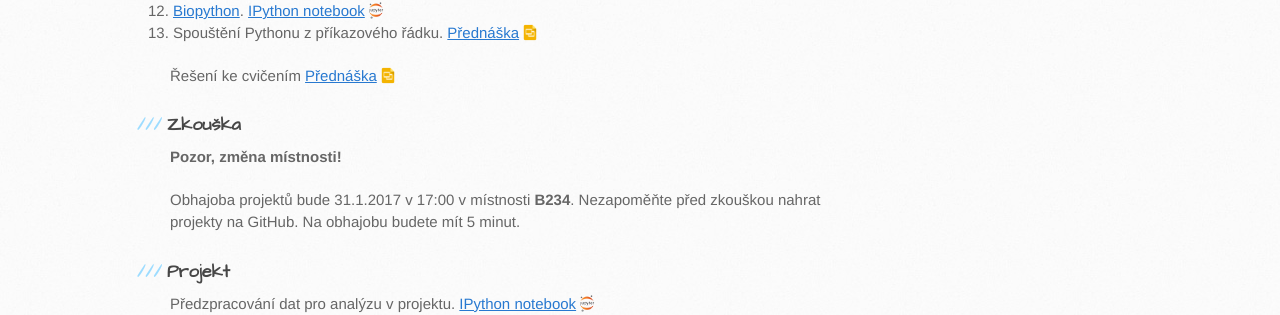
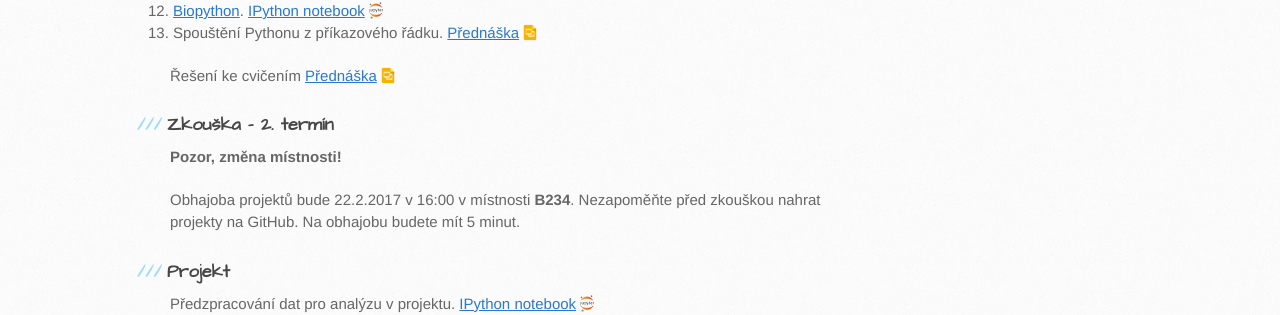
Before and after one commit to anastazie/intro_python_biol, a Jekyll site: the page built from index.md, in a window 1280 px wide. Shown: the part 1347-1662 px from the top of the page. Built offline with Jekyll 4.4.1, drawn with Linux system fonts in a browser that asks for light colours; our own code applies the rules of GitHub Pages for plain Markdown files.

Commit message:
Update index.md

```diff
--- a/index.md
+++ b/index.md
@@ -32,11 +32,11 @@ Cílem předmětu je zbavení studentů strachu z příkazového řádku a nauč
 
 Řešení ke cvičením <a href="https://docs.google.com/presentation/d/1XFS2EjUPrdbiI76mhOeFxNjPzWEUKcfJFnSob8QuzyE/edit?usp=sharing" class="presentation">Přednáška</a>
 
-### Zkouška
+### Zkouška - 2. termín
 
 **Pozor, změna místnosti!**
 
-Obhajoba projektů bude 31.1.2017 v 17:00 v místnosti **B234**.
+Obhajoba projektů bude 22.2.2017 v 16:00 v místnosti **B234**.
 Nezapoměňte před zkouškou nahrat projekty na GitHub.
 Na obhajobu budete mít 5 minut.
 
```
